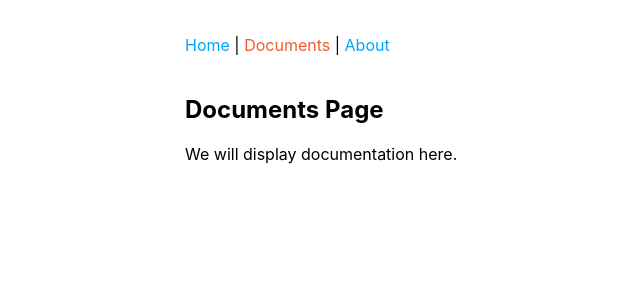
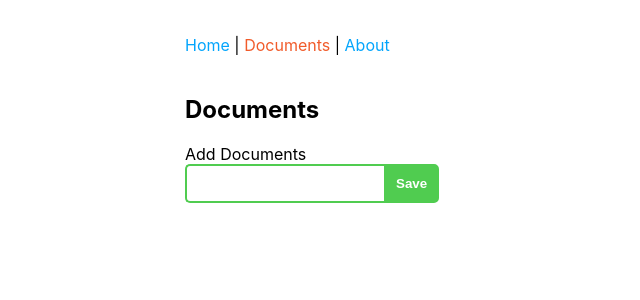
Before and after one commit to alestojanovic/documentation-app, a React app: page /docs in a window 1280 px wide. Shown: the top 300 px of the page, without its empty margins (46-686 px from the left). Built offline with nearby package versions, Linux system fonts and the light colour scheme.

Commit message:
feat: created input form

```diff
--- /dev/null
+++ b/src/pages/documents/DocumentsPage.css
@@ -0,0 +1,24 @@
+.submit-button {
+  border-style: solid;
+  border-radius: 0 5px 5px 0;
+  border-color: #50cc50;
+  background-color: #50cc50;
+  color: white;
+  text-decoration: none;
+  font-weight: 700;
+  padding: 10px;
+  cursor: pointer;
+}
+
+.input-field {
+  border-style: solid;
+  border-radius: 5px 0 0 5px;
+  border-color: #50cc50;
+  border-right: 0;
+  padding: 10px;
+}
+
+.input-fields,
+.input-label {
+  display: flex;
+}
--- a/src/pages/documents/DocumentsPage.js
+++ b/src/pages/documents/DocumentsPage.js
@@ -1,11 +1,33 @@
-import React from "react";
+import React, { useState } from "react";
+import "./DocumentsPage.css";
 
 const DocumentsPage = () => {
+  const [document, setDocument] = useState({ title: "" });
+
+  const handleChange = (event) => {
+    const document = { ...document, title: event.target.value };
+    setDocument(document);
+  };
+
+  const handleSubmit = (event) => {
+    event.preventDefault();
+    alert(document.title);
+  };
+
   return (
-    <div>
-      <h2>Documents Page</h2>
-      <p>We will display documentation here.</p>
-    </div>
+    <form onSubmit={handleSubmit}>
+      <h2>Documents</h2>
+      <label className="input-label">Add Documents</label>
+      <span className="input-fields">
+        <input
+          className="input-field"
+          type="text"
+          onChange={handleChange}
+          value={document.title}
+        />
+        <input className="submit-button" type="submit" value="Save" />
+      </span>
+    </form>
   );
 };
 
```
